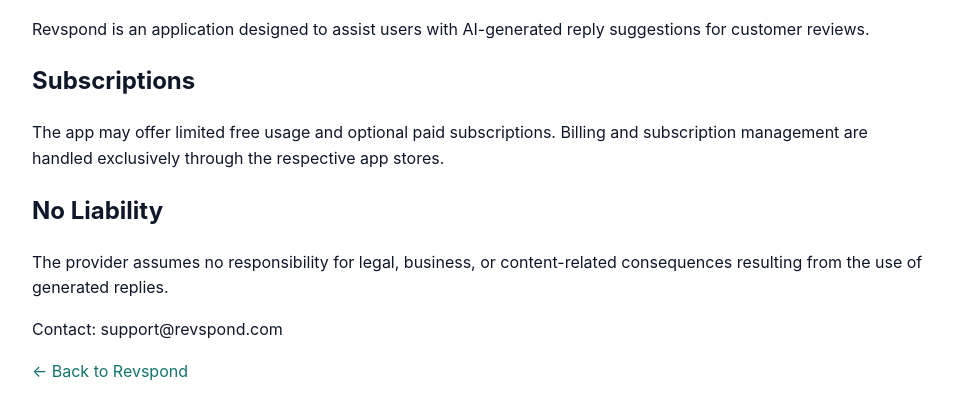
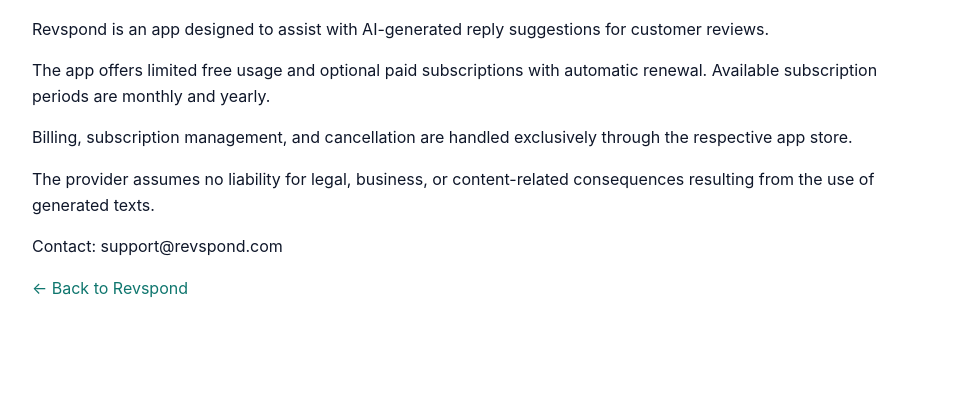
Before and after one commit to sucandigital/revspond_website, a plain HTML site: page terms.html in a window 1280 px wide. Shown: the part 116-536 px from the top of the page, without its empty margins (158-1111 px from the left). Drawn offline with Linux system fonts and the light colour scheme.

Commit message:
Update terms.html

```diff
--- a/terms.html
+++ b/terms.html
@@ -16,29 +16,30 @@
 <body>
 <h1>Terms of Service</h1>
 
+<p>
+Revspond is an app designed to assist with AI-generated reply suggestions
+for customer reviews.
+</p>
 
 <p>
-Revspond is an application designed to assist users with AI-generated reply
-suggestions for customer reviews.
+The app offers limited free usage and optional paid subscriptions with
+automatic renewal. Available subscription periods are monthly and yearly.
 </p>
 
-
-<h2>Subscriptions</h2>
 <p>
-The app may offer limited free usage and optional paid subscriptions.
-Billing and subscription management are handled exclusively through the
-respective app stores.
+Billing, subscription management, and cancellation are handled exclusively
+through the respective app store.
 </p>
 
+<p>
+The provider assumes no liability for legal, business, or content-related
+consequences resulting from the use of generated texts.
+</p>
 
-<h2>No Liability</h2>
-<p>
-The provider assumes no responsibility for legal, business, or content-related
-consequences resulting from the use of generated replies.
-</p>
 
 
 <p>Contact: support@revspond.com</p>
 <p><a href="index.html">← Back to Revspond</a></p>
 </body>
+
 </html>
```
